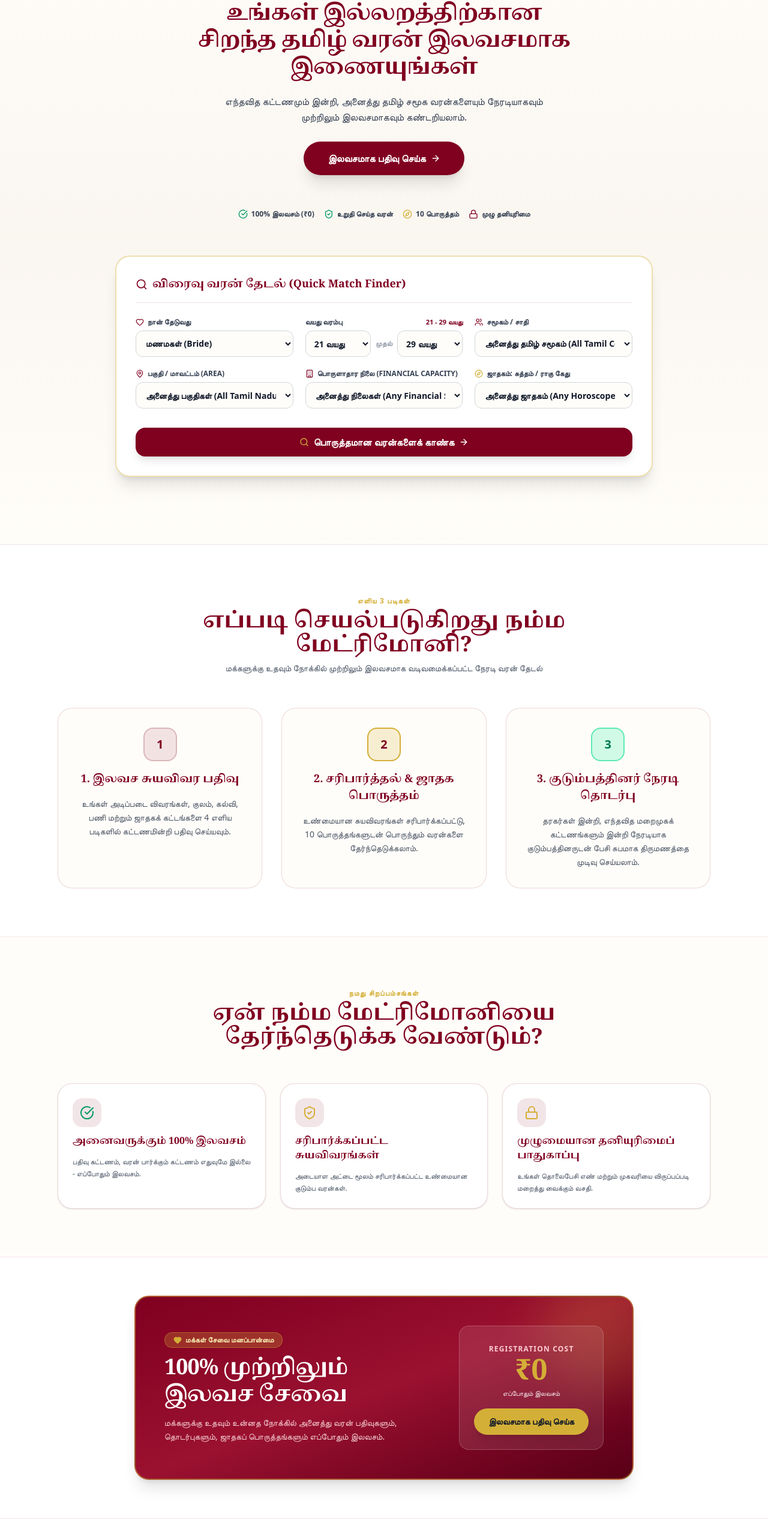
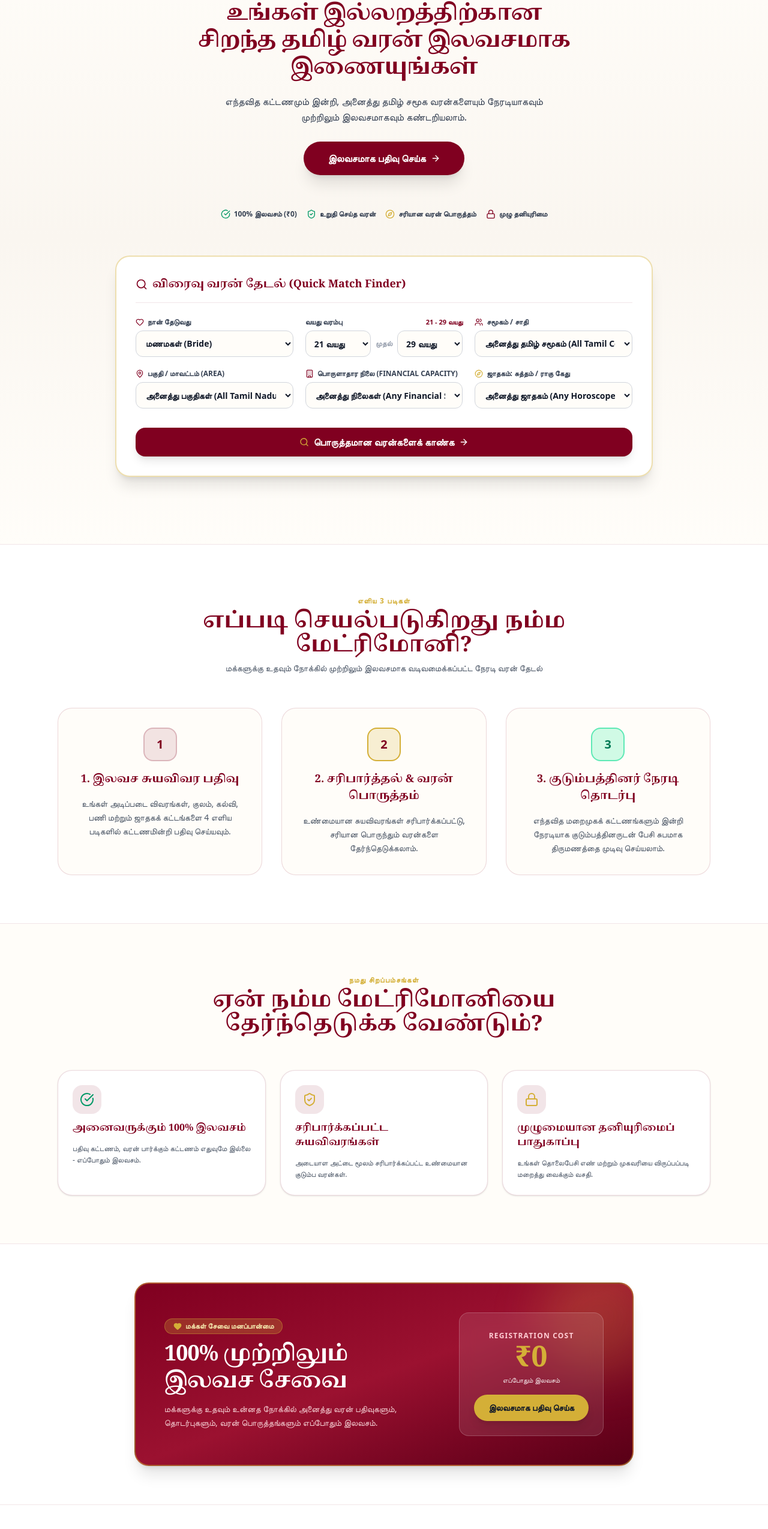
Before and after one commit to Manochithra-Subramaniam022/namma-matrimony, a Next.js app: page / in a window 1280 px wide. Shown: the part 231-2780 px from the top of the page at 60% size. Built offline with nearby package versions, Linux system fonts and the light colour scheme.

Commit message:
fix(copy): update step 2 to seriyana porudhum varangalai therndhedukalam and remove 10 porutham

```diff
--- a/src/frontend/components/landing/LandingPage.tsx
+++ b/src/frontend/components/landing/LandingPage.tsx
@@ -161,7 +161,7 @@ export default function LandingPage() {
               </div>
               <div className="flex items-center justify-center gap-1.5 bg-white sm:bg-transparent p-2 sm:p-0 rounded-xl sm:rounded-none border sm:border-0 border-gray-200/80 shadow-2xs sm:shadow-none min-h-[42px]">
                 <Compass className="w-3.5 h-3.5 sm:w-4 sm:h-4 text-[#D4AF37] shrink-0" />
-                <span>{language === 'TA' ? '10 பொருத்தம்' : '10 Porutham Chart'}</span>
+                <span>{language === 'TA' ? 'சரியான வரன் பொருத்தம்' : 'Right Matching Partners'}</span>
               </div>
               <div className="flex items-center justify-center gap-1.5 bg-white sm:bg-transparent p-2 sm:p-0 rounded-xl sm:rounded-none border sm:border-0 border-gray-200/80 shadow-2xs sm:shadow-none min-h-[42px]">
                 <Lock className="w-3.5 h-3.5 sm:w-4 sm:h-4 text-primary shrink-0" />
@@ -418,7 +418,7 @@ export default function LandingPage() {
               <p className="text-xs sm:text-sm text-gray-600 leading-relaxed">
                 {language === 'TA'
                   ? 'உங்கள் அடிப்படை விவரங்கள், குலம், கல்வி, பணி மற்றும் ஜாதகக் கட்டங்களை 4 எளிய படிகளில் கட்டணமின்றி பதிவு செய்யவும்.'
-                  : 'Submit your personal details, Kongu Koottam, career, and South Indian 12-house astrology chart with zero charges.'}
+                  : 'Submit your personal details, community, career, and South Indian 12-house astrology chart with zero charges.'}
               </p>
             </div>
 
@@ -427,12 +427,12 @@ export default function LandingPage() {
                 2
               </div>
               <h3 className="text-base sm:text-lg font-bold text-primary font-serif">
-                {language === 'TA' ? '2. சரிபார்த்தல் & ஜாதக பொருத்தம்' : '2. Verify & Match'}
+                {language === 'TA' ? '2. சரிபார்த்தல் & வரன் பொருத்தம்' : '2. Verify & Match'}
               </h3>
               <p className="text-xs sm:text-sm text-gray-600 leading-relaxed">
                 {language === 'TA'
-                  ? 'உண்மையான சுயவிவரங்கள் சரிபார்க்கப்பட்டு, 10 பொருத்தங்களுடன் பொருந்தும் வரன்களை தேர்ந்தெடுக்கலாம்.'
-                  : 'Profiles are verified so you can choose matching partners with traditional 10-Porutham compatibility.'}
+                  ? 'உண்மையான சுயவிவரங்கள் சரிபார்க்கப்பட்டு, சரியான பொருந்தும் வரன்களை தேர்ந்தெடுக்கலாம்.'
+                  : 'Profiles are verified so you can choose the right matching partners.'}
               </p>
             </div>
 
@@ -445,7 +445,7 @@ export default function LandingPage() {
               </h3>
               <p className="text-xs sm:text-sm text-gray-600 leading-relaxed">
                 {language === 'TA'
-                  ? 'தரகர்கள் இன்றி, எந்தவித மறைமுகக் கட்டணங்களும் இன்றி நேரடியாக குடும்பத்தினருடன் பேசி சுபமாக திருமணத்தை முடிவு செய்யலாம்.'
+                  ? 'எந்தவித மறைமுகக் கட்டணங்களும் இன்றி நேரடியாக குடும்பத்தினருடன் பேசி சுபமாக திருமணத்தை முடிவு செய்யலாம்.'
                   : 'Speak directly with prospective families with complete transparency and zero commission charges.'}
               </p>
             </div>
@@ -502,7 +502,7 @@ export default function LandingPage() {
                 </h3>
                 <p className="text-xs sm:text-sm text-rose-100/90 max-w-md leading-relaxed">
                   {language === 'TA'
-                    ? 'மக்களுக்கு உதவும் உன்னத நோக்கில் அனைத்து வரன் பதிவுகளும், தொடர்புகளும், ஜாதகப் பொருத்தங்களும் எப்போதும் இலவசம்.'
+                    ? 'மக்களுக்கு உதவும் உன்னத நோக்கில் அனைத்து வரன் பதிவுகளும், தொடர்புகளும், வரன் பொருத்தங்களும் எப்போதும் இலவசம்.'
                     : 'Created solely to help families find suitable life partners without financial burden or commercial motives.'}
                 </p>
               </div>
```
